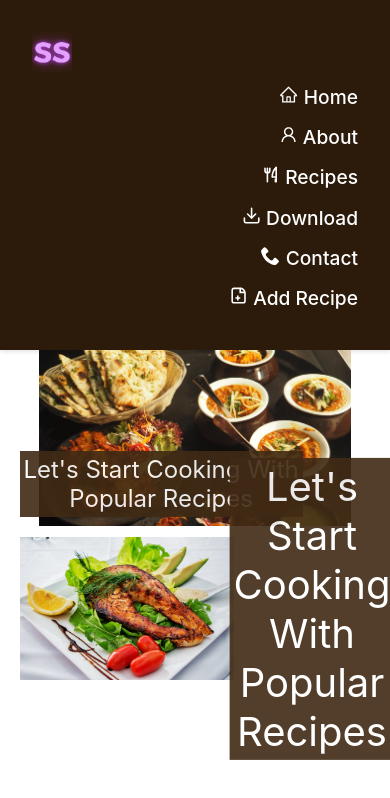
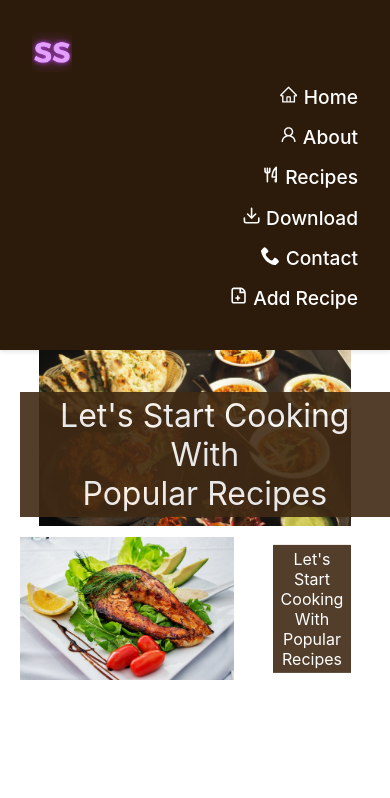
Before and after one commit to SANJANASOLANGA/ReactFoodRecipe, a React (Create React App) app in the folder Client/: page / in a window 390 px wide. Shown: the top 798 px of the page. Built offline with nearby package versions, Linux system fonts and the light colour scheme.

Commit message:
Added styles for downloadRecipe for responsive

```diff
--- a/Client/src/style.css
+++ b/Client/src/style.css
@@ -103,41 +103,15 @@
     bottom: 5%;
     left: 5%;
   }
-
-  .downloadRecipe {
-    max-height: 80vh;
-  }
-
-  .downloadRecipe-text {
-    font-size: 200%;
-    bottom: 5%;
-    left: 5%;
-  }
 }
 
 @media only screen and (max-width: 480px) {
   .mainUserHome {
     max-height: 90vh;
   }
-
-  .mainUserHome-text {
-    font-size: 150%;
-    bottom: 5%;
-    left: 5%;
-  }
-
-  .downloadRecipe {
-    max-height: 90vh;
-  }
-
-  .downloadRecipe-text {
-    font-size: 150%;
-    bottom: 5%;
-    left: 5%;
-  }
 }
 
-.container-user-download {
+ .container-user-download {
   position: relative;
   text-align: center;
   color: white;
@@ -162,3 +136,28 @@
   opacity: 0.9;
   padding: 1%;
 }
+
+@media only screen and (max-width: 768px) {
+  .downloadRecipe {
+    margin: 3% 5%;
+    width: 40%;
+  }
+
+  .downloadRecipe-text {
+    font-size: 200%;
+    max-height: 35%;
+    overflow: auto;
+  }
+}
+
+@media only screen and (max-width: 1200px) {
+  .downloadRecipe {
+    width: 55%;
+  }
+
+  .downloadRecipe-text {
+    font-size: 100%;
+    max-height: 100%;
+    overflow: auto;
+  }
+}
```
